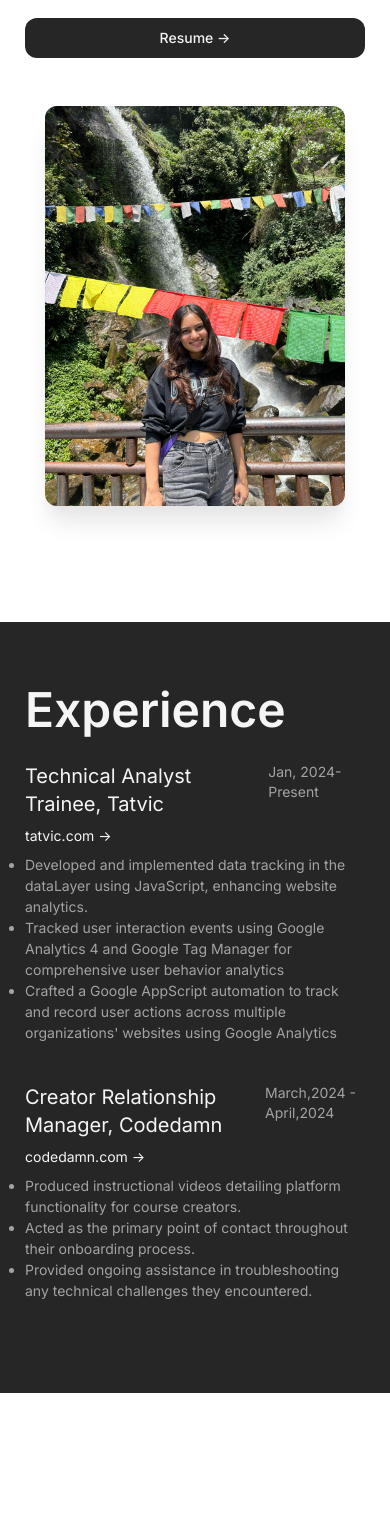
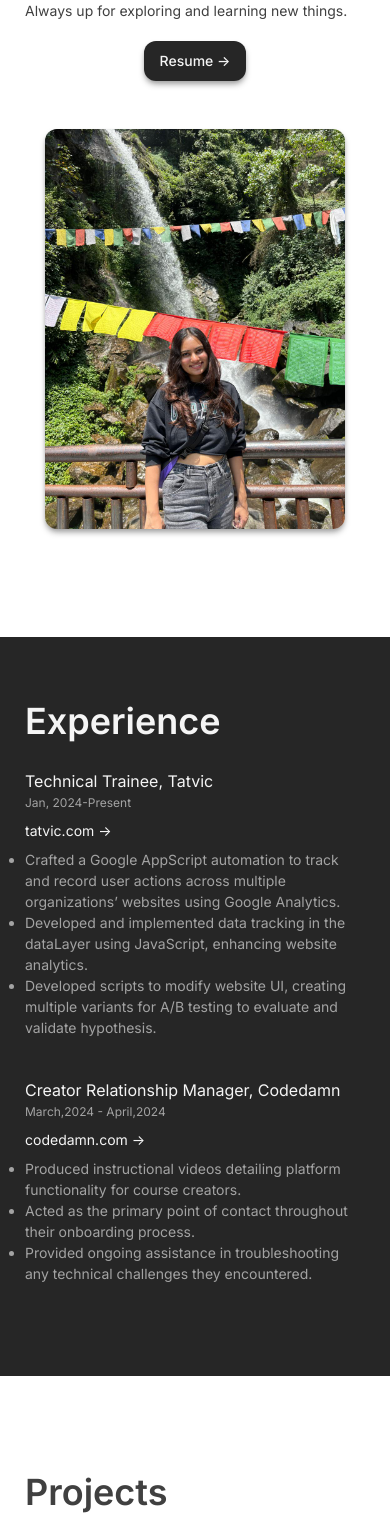
Before and after one commit to shristigupta12/Portfolio, a Next.js app: page / in a window 390 px wide. Shown: the part 280-1795 px from the top of the page. Built offline with nearby package versions, Linux system fonts and the light colour scheme.

Commit message:
responsive: experience section and gaps

```diff
--- a/components/sections/experience/index.js
+++ b/components/sections/experience/index.js
@@ -9,13 +9,13 @@ const Experience = () => {
         <div id="#experience" className="flex flex-col gap-18 bg-neutral-800 text-neutral-100 w-full p-6 overflow-x-hidden">
             <ViewContainer>
                 <div className="py-10">
-                    <h1 className="font-semibold text-5xl ">Experience</h1>
+                    <h1 className="font-semibold text-5xl max-md:text-4xl ">Experience</h1>
                     <div className="grid gap-10 w-full my-7">
                         {ExperienceData.map((exp, index)=>(
                                 <div key={index} className="flex flex-col gap-2">
-                                    <div className="flex justify-between">
-                                        <p className="text-xl">{exp.Designation}</p>
-                                        <p className="text-neutral-400 text-sm">{exp.Duration}</p>
+                                    <div className="min-md:flex min-md:justify-between">
+                                        <p className="text-xl max-md:text-base  ">{exp.Designation}</p>
+                                        <p className="text-neutral-400 text-sm max-md:text-[12px] ">{exp.Duration}</p>
                                     </div>
                                     <Link href={exp.CompanyLink}>
                                         <p className="text-sm pointer-cursor">{exp.LinkName}</p>
--- a/components/sections/home/index.jsx
+++ b/components/sections/home/index.jsx
@@ -8,7 +8,7 @@ import Link from 'next/link'
 const Home = ()=>{
     return(
         <ViewContainer id="home">
-        <section className="flex h-full justify-center gap-12  max-md:flex-col max-md:mt-[-40px]">
+        <section className="flex h-full justify-center gap-12 max-md:flex-col max-md:mt-[-25px]">
             <div className="flex flex-col gap-12 max-md:gap-5  text-neutral-700  ">
                 <div className="flex min-[500px]:flex-col gap-3 font-semibold text-5xl max-[500px]:text-2xl font-sans">
                     <h1 >Hey there,</h1>
@@ -18,12 +18,14 @@ const Home = ()=>{
                     <p>A passionate frontend engineer with a love for creating seamless and engaging user experiences.</p>
                     <p>From crafting elegant code to exploring the world of algorithms.</p>
                     <p>Always up for exploring and learning new things.</p>
-                    <Link href="https://drive.google.com/file/d/15hJfnazXhPYI0-FDdAXvcr3aQXtXaiMg/view?usp=sharing" target="_blank">
-                    <Button variant="primary" className="bg-neutral-800 w-fit text-neutral-100 rounded-xl transition-all hover:scale-105 max-sm:w-full">{"Resume ->"}</Button>
-                    </Link>
+                    <div className="w-full flex max-md:justify-center">
+                        <Link href="https://drive.google.com/file/d/15hJfnazXhPYI0-FDdAXvcr3aQXtXaiMg/view?usp=sharing" target="_blank">
+                        <Button variant="primary" className="bg-neutral-800 w-fit text-neutral-100 rounded-xl transition-all hover:scale-105 shadow-md shadow-neutral-400">{"Resume ->"}</Button>
+                        </Link>
+                    </div>
                 </div>
             </div>
-                <Image src={'/utils/portfolio2.jpg'} alt="avatar" width={'300'} height={'400'} className="rounded-xl shadow-xl shadow-neutral-200 max-lg:w-[180px] max-lg:h-[240px]  mx-auto max-md:w-[300px] max-md:h-[400px]"/>
+                <Image src={'/utils/portfolio2.jpg'} alt="avatar" width={'300'} height={'400'} className="rounded-xl  max-lg:w-[180px] max-lg:h-[240px]  mx-auto max-md:w-[300px] max-md:h-[400px] shadow-md shadow-neutral-400"/>
         </section>
         </ViewContainer>
     )
--- a/components/sections/projects/index.jsx
+++ b/components/sections/projects/index.jsx
@@ -7,9 +7,9 @@ import Link from 'next/link'
 
 const Projects = () => {
     return(
-        <div className="flex flex-col gap-18 text-neutral-700 w-full p-6 overflow-x-hidden" id="projects">
+        <div className="flex flex-col gap-18 text-neutral-700 w-full p-6 max-md:py-0 overflow-x-hidden" id="projects">
             <ViewContainer className="min-xl:w-[1050px]">
-                <h1 className="font-semibold text-5xl ">Projects</h1>
+                <h1 className="font-semibold text-5xl max-md:text-4xl">Projects</h1>
                 <div className="grid gap-20 w-full my-7">
                     {ProjectsData.map((project, index)=>(
                         <div key={index} className="flex justify-center items-center gap-12 max-md:flex-col-reverse">
@@ -19,7 +19,7 @@ const Projects = () => {
                             }}/>
                             {/* </Link> */}
                             <div className="flex flex-col justify-between gap-6">
-                                <h1 className="text-4xl font-bold">{project.name}</h1>
+                                <h1 className="text-4xl max-md:text-2xl  ">{project.name}</h1>
                                 <p className="max-[500px]:text-[14px]">{project.desc}</p>
                                 <div key={index} className="flex gap-3 justify-center">
                                     {project.techStack.map((tech, index)=>(
--- a/components/sections/skills/index.js
+++ b/components/sections/skills/index.js
@@ -7,7 +7,7 @@ const Skills = () => {
         <div className="bg-neutral-800 text-neutral-100 w-full p-6 overflow-x-hidden py-10">
             <ViewContainer id="skills" >
                 <div className="grid gap-10 w-fit mx-auto">
-                    <h1 className="font-semibold text-5xl text-center ">Skills</h1>
+                    <h1 className="font-semibold text-5xl text-center max-md:text-4xl ">Skills</h1>
                     <div className="grid gap-12">
                         {SkillsData.map((skill, index)=>(
                             <div className="flex gap-4 flex-col items-center" key={index}>
--- a/public/data/experience-data.js
+++ b/public/data/experience-data.js
@@ -1,13 +1,13 @@
 const ExperienceData = [
     {
-        Designation: "Technical Analyst Trainee, Tatvic",
+        Designation: "Technical Trainee, Tatvic",
         Duration: "Jan, 2024-Present ",
         CompanyLink: "https://www.tatvic.com/",
         LinkName: "tatvic.com ->",
         description:[
+            `Crafted a Google AppScript automation to track and record user actions across multiple organizations’ websites using Google Analytics.`,
             'Developed and implemented data tracking in the dataLayer using JavaScript, enhancing website analytics.',
-            'Tracked user interaction events using Google Analytics 4 and Google Tag Manager for comprehensive user behavior analytics',
-            `Crafted a Google AppScript automation to track and record user actions across multiple organizations' websites using Google Analytics`
+            `Developed scripts to modify website UI, creating multiple variants for A/B testing to evaluate and validate hypothesis.`
         ]
     },
     {
```
